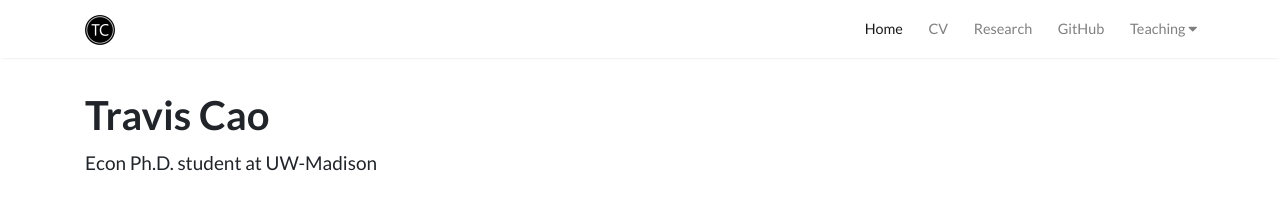
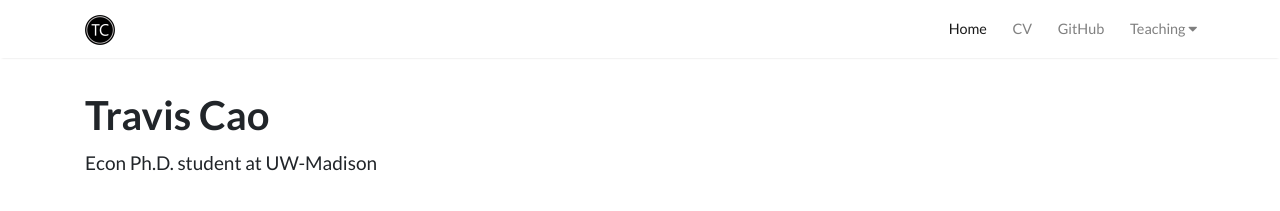
Before and after one commit to scaotravis/scaotravis.github.io, a Jekyll site: the page built from index.html, in a window 1280 px wide. Shown: the top 211 px of the page. Built offline with Jekyll 4.4.1, drawn with Linux system fonts in a browser that asks for light colours; nearby versions of some CDN libraries; the list of posts is cut into pages by our own code; comment, search, counter and statistics services are not loaded.

Commit message:
remove research page

```diff
--- a/_layouts/default.html
+++ b/_layouts/default.html
@@ -106,14 +106,6 @@ height="0" width="0" style="display:none;visibility:hidden"></iframe></noscript>
                 <a class="nav-link" href="{{ site.baseurl }}/downloads/cv_shengyang_cao.pdf">CV</a>
                 </li>
 
-                {% if page.url contains "/research/" %}
-                <li class="nav-item active">
-                {% else %}
-                <li class="nav-item">
-                {% endif %}
-                <a class="nav-link" href="{{ site.baseurl }}/research/">Research</a>
-                </li>
-
                 <li class="nav-item">
                 <a class="nav-link" href="https://github.com/scaotravis/">GitHub</a>
                 </li>
```
Also changed, not shown: 19 other files.
